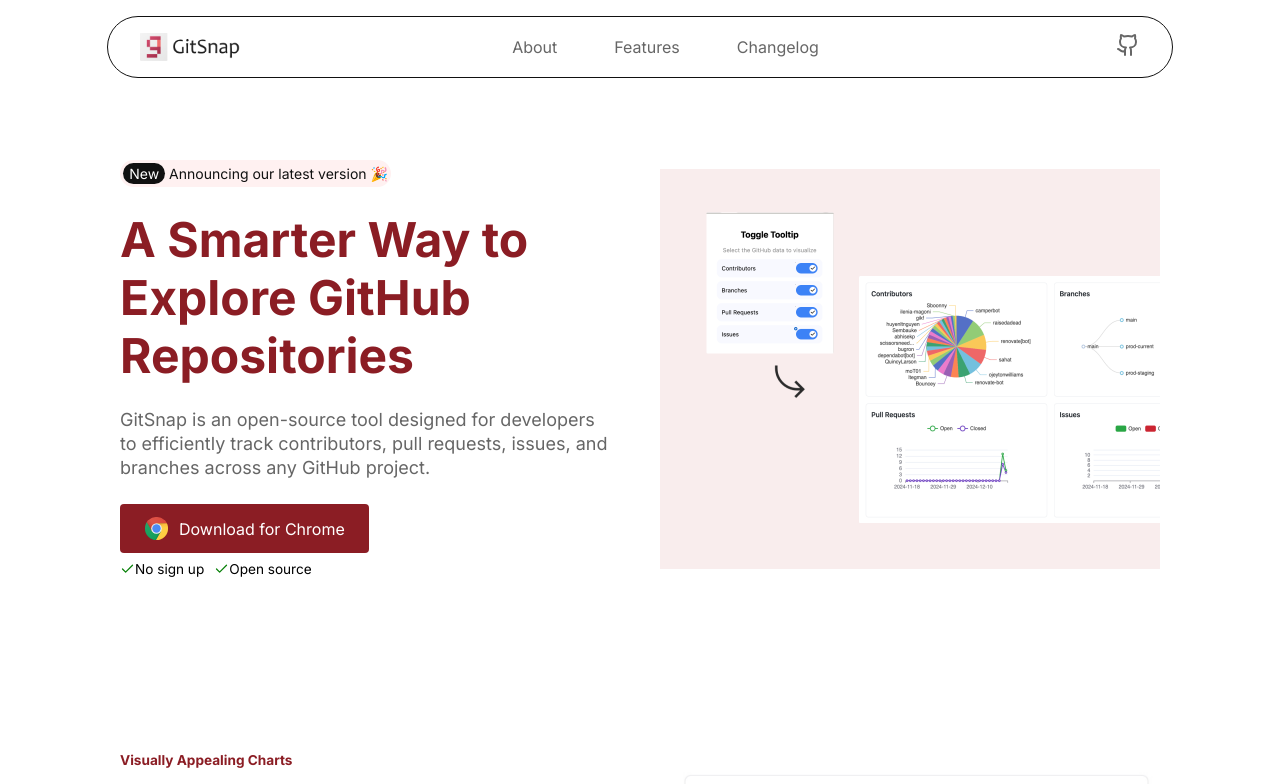
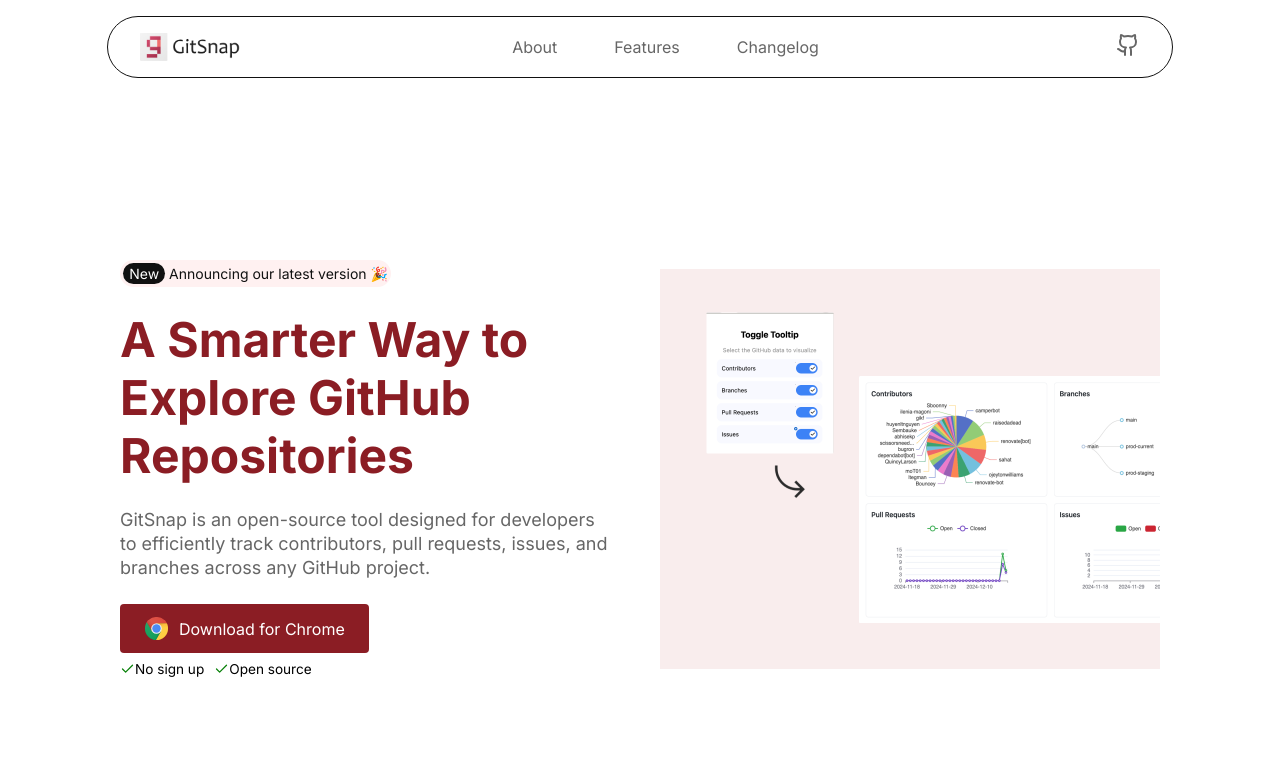
Before and after one commit to frankiefab100/Spense-UI, a React (Vite) app: page / in a window 1280 px wide. Shown: the top 784 px of the page. Built offline with nearby package versions, Linux system fonts and the light colour scheme.

Commit message:
chore: update Hero padding

```diff
--- a/src/components/Hero/Hero.module.css
+++ b/src/components/Hero/Hero.module.css
@@ -4,7 +4,8 @@
   align-items: center;
   gap: 3rem;
   margin: 0 auto;
-  padding: 160px 120px;
+    /* padding: 160px 120px; */
+  padding: 260px 120px 180px;
 }
 
 .content {
@@ -19,6 +20,7 @@
   align-items: center;
   background: var(--color-secondary);
   color: #111;
+  cursor: pointer;
   padding: 0.2rem;
   border-radius: 20px;
   font-size: 0.875rem;
```
